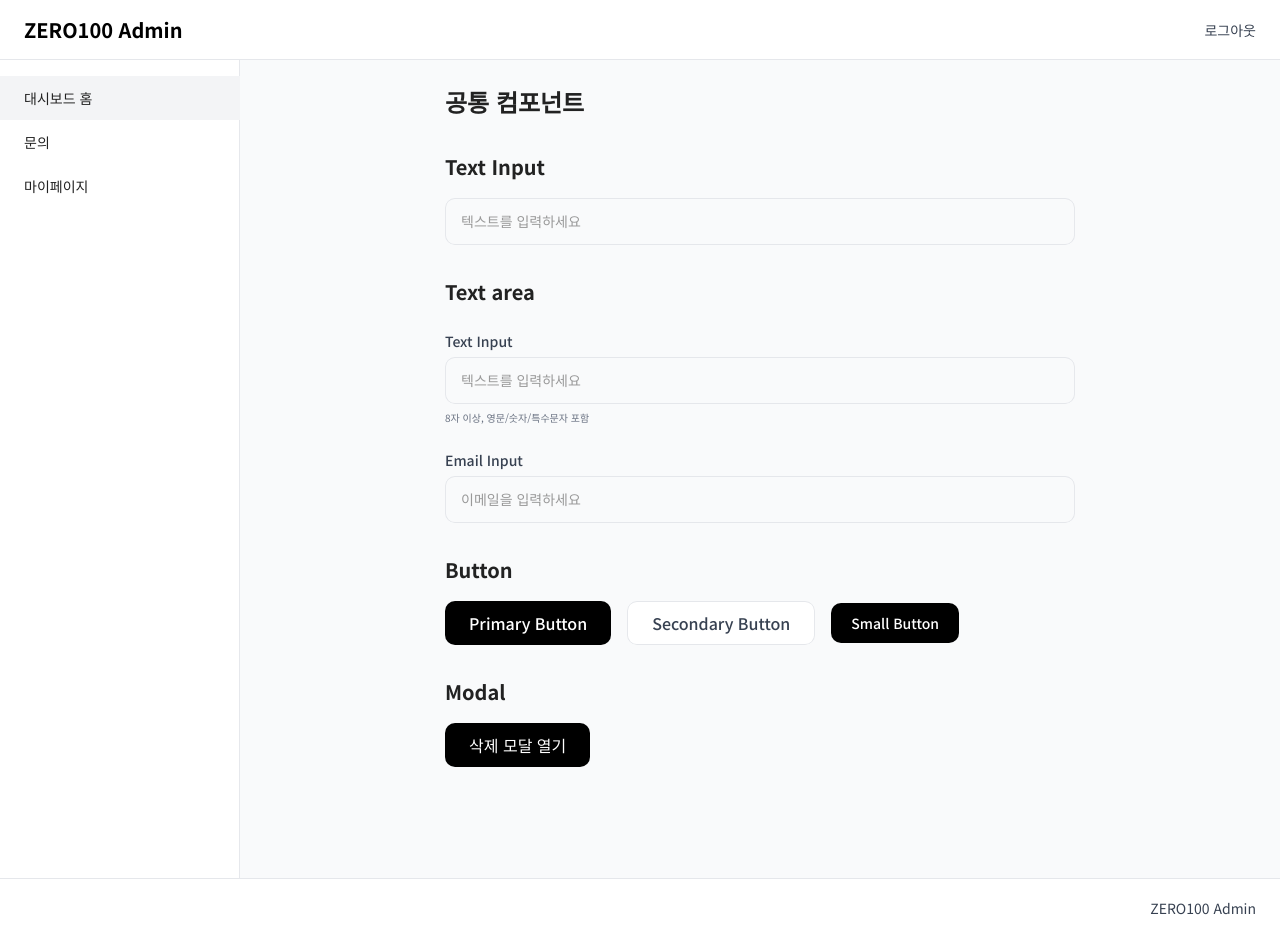
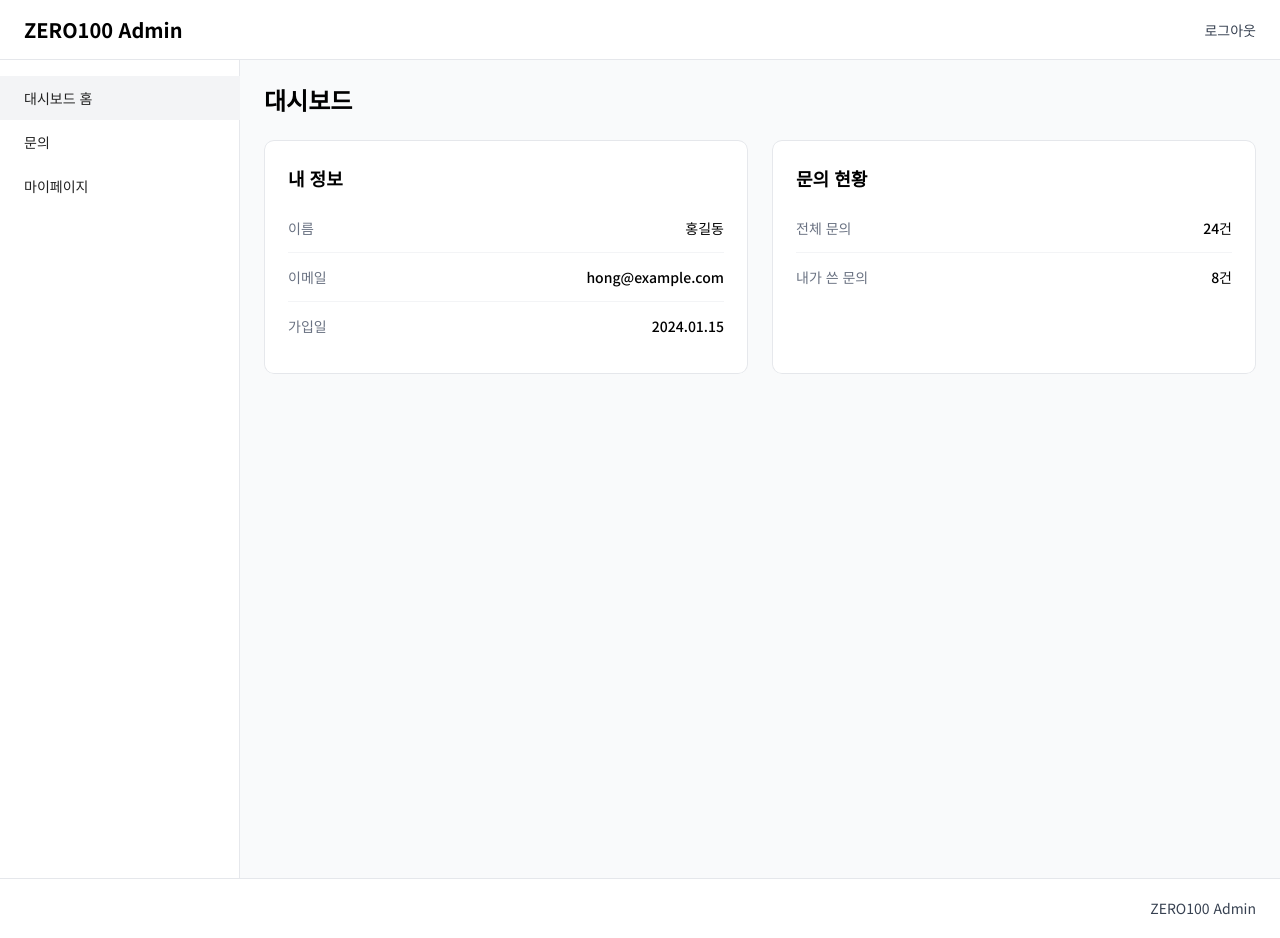
Before and after one commit to Leets-Official/8th-FE-Zero100, a React (Vite) app: page /dashboard in a window 1280 px wide. Built offline with nearby package versions, Linux system fonts and the light colour scheme.

Commit message:
feat: 대시보드 홈 정보 및 문의 현황 UI 구현

```diff
--- a/src/pages/DashboardPage.jsx
+++ b/src/pages/DashboardPage.jsx
@@ -1,110 +1,73 @@
-import { useEffect, useState } from 'react';
-import Button from '../components/dashboard/Button';
-import Input from '../components/dashboard/Input';
-import Modal from '../components/dashboard/Modal';
-import Toast from '../components/dashboard/Toast';
+//임시 데이터
+const mockUser = {
+  name: '홍길동',
+  email: 'hong@example.com',
+  joinedAt: '2024.01.15',
+};
+
+const mockInquiryStats = {
+  total: 24,
+  mine: 8,
+};
+
+const cards = [
+  {
+    id: 'user-info',
+    title: '내 정보',
+    items: [
+      { label: '이름', value: mockUser.name },
+      { label: '이메일', value: mockUser.email },
+      { label: '가입일', value: mockUser.joinedAt },
+    ],
+  },
+  {
+    id: 'inquiry-stats',
+    title: '문의 현황',
+    items: [
+      { label: '전체 문의', value: `${mockInquiryStats.total}건` },
+      { label: '내가 쓴 문의', value: `${mockInquiryStats.mine}건` },
+    ],
+  },
+];
 
 function DashboardPage() {
-  const [text, setText] = useState('');
-  const [guideText, setGuideText] = useState('');
-  const [email, setEmail] = useState('');
-  const [emailError, setEmailError] = useState('');
-  const [isModalOpen, setIsModalOpen] = useState(false);
-  const [toast, setToast] = useState(null);
+  return (
+    <section aria-labelledby="dashboard-title" className="flex flex-col gap-[24px]">
+      <h2 id="dashboard-title" className="text-[24px] leading-[32px] font-bold text-[#000000]">
+        대시보드
+      </h2>
 
-  useEffect(() => {
-    if (!toast) return;
+      <div className="grid grid-cols-1 gap-[24px] lg:grid-cols-2">
+        {cards.map((card) => (
+          <section
+            key={card.id}
+            aria-labelledby={`${card.id}-title`}
+            className="min-w-0 rounded-[10px] bg-[#ffffff] p-[24px] shadow-[inset_0_0_0_0.93px_#e5e7eb]"
+          >
+            <h3
+              id={`${card.id}-title`}
+              className="mb-[12px] text-[18px] leading-[28px] font-bold text-[#000000]"
+            >
+              {card.title}
+            </h3>
 
-    const timer = setTimeout(() => {
-      setToast(null);
-    }, 3000);
+            <dl>
+              {card.items.map((item) => (
+                <div
+                  key={item.label}
+                  className="flex items-start justify-between gap-[16px] border-b border-[#f3f4f6] py-[14px] text-[14px] leading-[20px] last:border-b-0"
+                >
+                  <dt className="shrink-0 text-[#6a7282]">{item.label}</dt>
 
-    return () => clearTimeout(timer);
-  }, [toast]);
-
-  function handleEmailBlur(event) {
-    const { value, validity } = event.target;
-
-    setEmailError(value && !validity.valid ? '올바른 이메일 형식을 입력하세요' : '');
-  }
-
-  function handleConfirm() {
-    setIsModalOpen(false);
-    setToast({ message: '문의가 삭제되었습니다.' });
-  }
-
-  return (
-    <section aria-labelledby="dashboard-title">
-      <div className="mx-auto flex max-w-[630px] flex-col gap-[32px]">
-        <h2 id="dashboard-title" className="text-[24px] font-bold text-[#222222]">
-          공통 컴포넌트
-        </h2>
-
-        <section className="flex flex-col gap-[16px]">
-          <h3 className="text-[20px] font-bold text-[#222222]">Text Input</h3>
-
-          <Input
-            label="텍스트 입력"
-            hideLabel
-            placeholder="텍스트를 입력하세요"
-            value={text}
-            onChange={(event) => setText(event.target.value)}
-          />
-        </section>
-
-        <section className="flex flex-col gap-[24px]">
-          <h3 className="text-[20px] font-bold text-[#222222]">Text area</h3>
-
-          <Input
-            label="Text Input"
-            placeholder="텍스트를 입력하세요"
-            helperText="8자 이상, 영문/숫자/특수문자 포함"
-            value={guideText}
-            onChange={(event) => setGuideText(event.target.value)}
-          />
-
-          <Input
-            label="Email Input"
-            type="email"
-            placeholder="이메일을 입력하세요"
-            value={email}
-            error={emailError}
-            onChange={(event) => {
-              setEmail(event.target.value);
-              setEmailError('');
-            }}
-            onBlur={handleEmailBlur}
-          />
-        </section>
-
-        <section className="flex flex-col gap-[16px]">
-          <h3 className="text-[20px] font-bold text-[#222222]">Button</h3>
-
-          <div className="flex flex-wrap items-center gap-[16px]">
-            <Button>Primary Button</Button>
-
-            <Button variant="secondary">Secondary Button</Button>
-
-            <Button size="small">Small Button</Button>
-          </div>
-        </section>
-
-        <section className="flex flex-col items-start gap-[16px]">
-          <h3 className="text-[20px] font-bold text-[#222222]">Modal</h3>
-
-          <Button onClick={() => setIsModalOpen(true)}>삭제 모달 열기</Button>
-        </section>
+                  <dd className="min-w-0 text-right font-medium break-words text-[#000000]">
+                    {item.value}
+                  </dd>
+                </div>
+              ))}
+            </dl>
+          </section>
+        ))}
       </div>
-
-      {isModalOpen && (
-        <Modal
-          title="문의를 삭제하시겠습니까?"
-          onClose={() => setIsModalOpen(false)}
-          onConfirm={handleConfirm}
-        />
-      )}
-
-      <Toast message={toast?.message} />
     </section>
   );
 }
```
